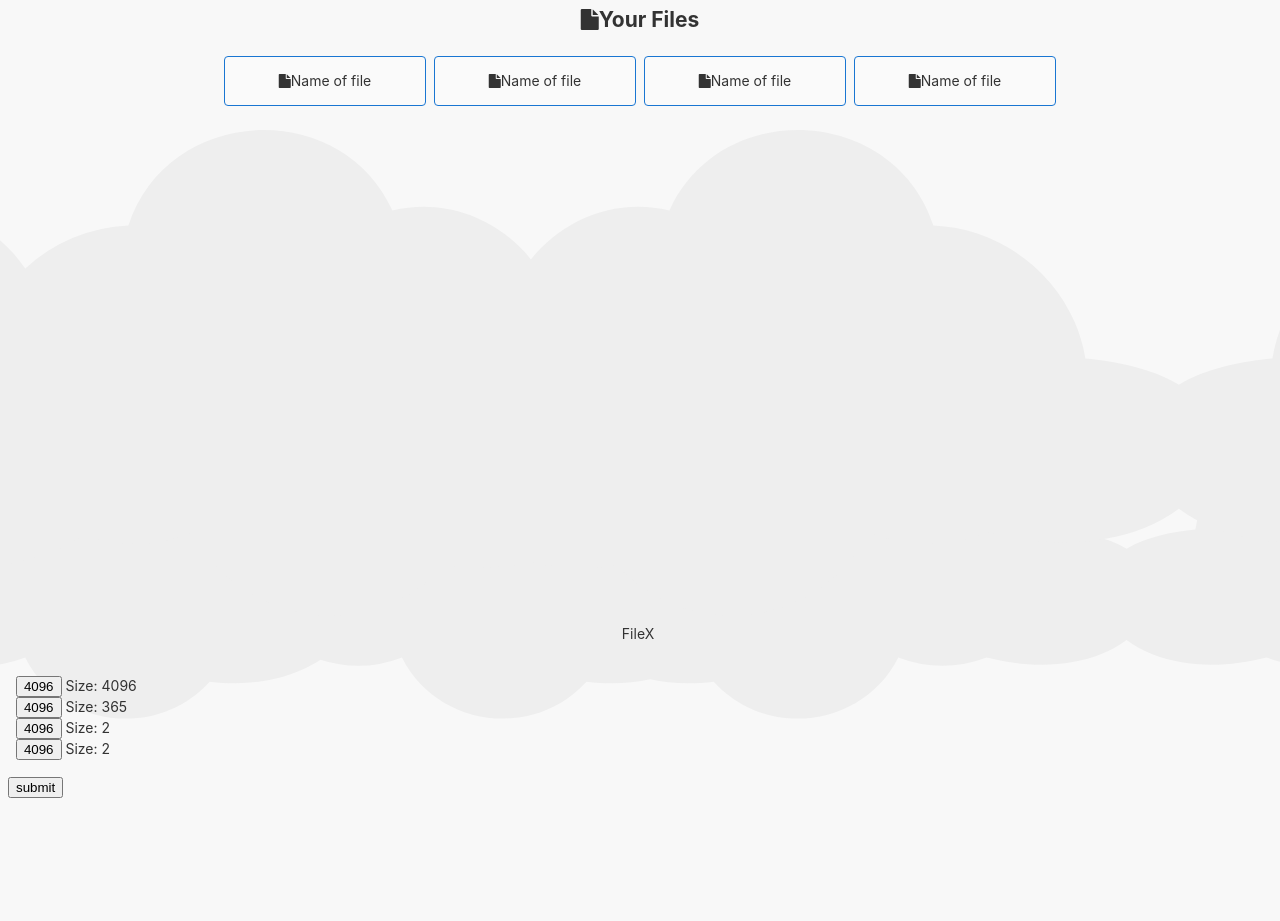
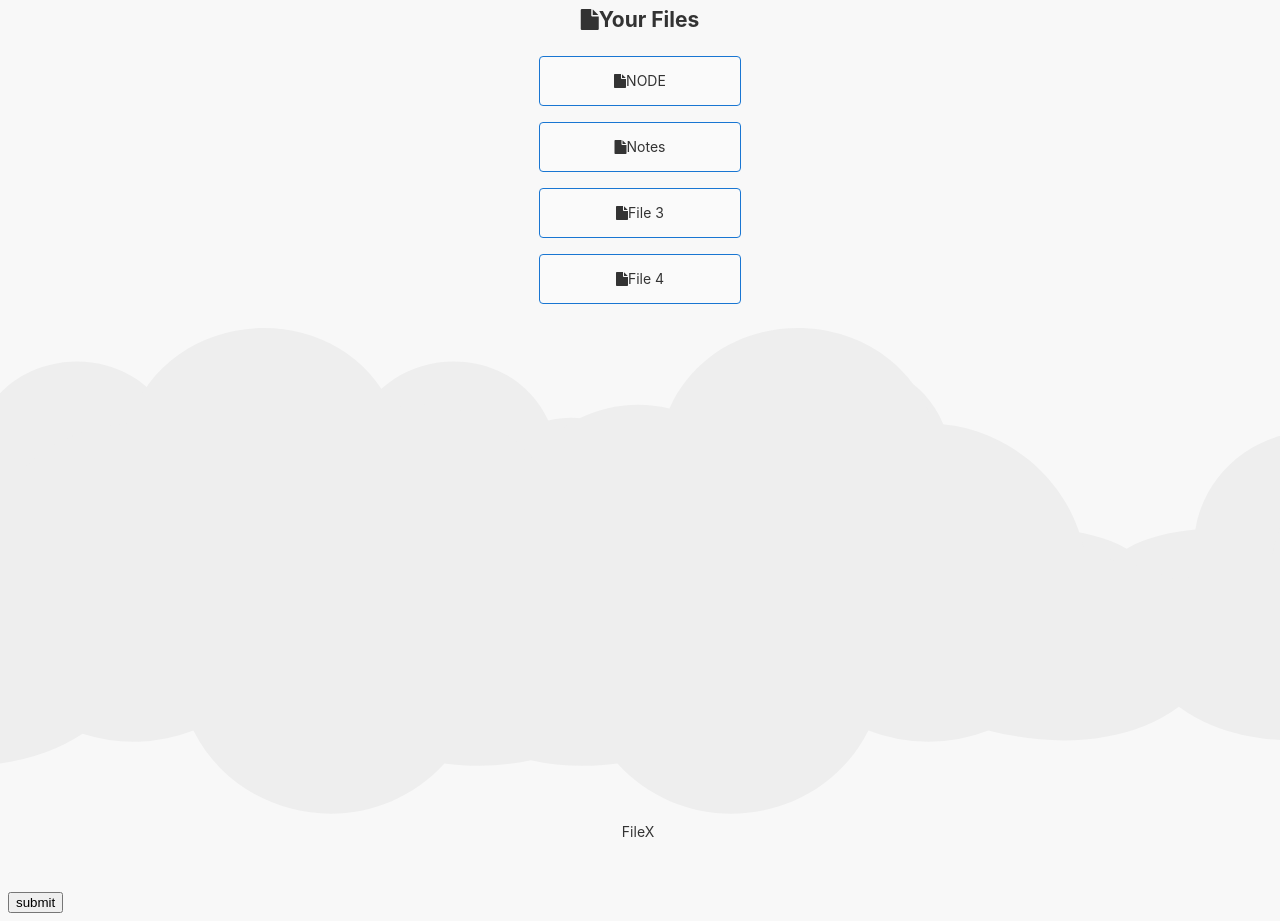
Before and after one commit to ChristianSlater0/FileX, an Angular app: page / in a window 1280 px wide. Shown: the part 220-1141 px from the top of the page. Before the commit the page ends 1026 px from the top, so only its background shows below. Built offline with nearby package versions, Linux system fonts and the light colour scheme.

Commit message:
It kinda works

```diff
--- a/src/app/app.component.html
+++ b/src/app/app.component.html
@@ -541,11 +541,8 @@
 
             <span> <i class="fa fa-folder"></i>Name of folder</span>
         </div>
+
         <div class="card card-small" (click)="selection.value = 'dependency'" tabindex="0">
-
-
-
-
             <span> <i class="fa fa-folder"></i>Name of folder</span>
         </div>
 
@@ -561,30 +558,12 @@
 
 
 
+        <form [formGroup]="form" (ngSubmit)="submit()">
+            <div class="card card-small" tabindex="0" *ngFor="let order of orders;" (click)="selection.value = 'dependency'">
 
-        <div class="card card-small" (click)="selection.value = 'dependency'" tabindex="0">
-
-
-            <span> <i class="fa fa-file"></i>Name of file</span>
-        </div>
-        <div class="card card-small" (click)="selection.value = 'dependency'" tabindex="0">
-
-
-
-            <span> <i class="fa fa-file"></i>Name of file</span>
-        </div>
-        <div class="card card-small" (click)="selection.value = 'dependency'" tabindex="0">
-
-
-
-            <span> <i class="fa fa-file"></i>Name of file</span>
-        </div>
-        <div class="card card-small" (click)="selection.value = 'dependency'" tabindex="0">
-
-
-
-            <span> <i class="fa fa-file"></i>Name of file</span>
-        </div>
+                    <span> <i class="{{order.value}}"></i>{{order.name}}</span>
+              </div>
+        </form>
 
 
 
@@ -619,14 +598,7 @@
 <!--
   testing code
 -->
-<form [formGroup]="form" (ngSubmit)="submit()">
 
-    <label *ngFor="let order of orders">
-    &nbsp;
-    <input formControlName="orders" class="{{order.value}}" type="button" name="orders" [value]="order.name" />
-    Size: {{order.id}} <br>
-
-  </label>
 
     <br>
     <button>submit</button>
--- a/src/app/app.component.ts
+++ b/src/app/app.component.ts
@@ -34,10 +34,10 @@ form: FormGroup;
 
   getOrders() {
     return [
-      { id: 4096, name: 'NODE', value: 'true' },
-      { id: 365, name: 'Notes', value: 'true' },
-      { id: 2, name: 'File 3', value: 'false' },
-      { id: 2, name: 'File 4', value: 'false' }
+      { id: 4096, name: 'NODE', value: 'fa fa-file' },
+      { id: 365, name: 'Notes', value: 'fa fa-file' },
+      { id: 2, name: 'File 3', value: 'fa fa-file' },
+      { id: 2, name: 'File 4', value: 'fa fa-file' }
     ];
   }
 
```
